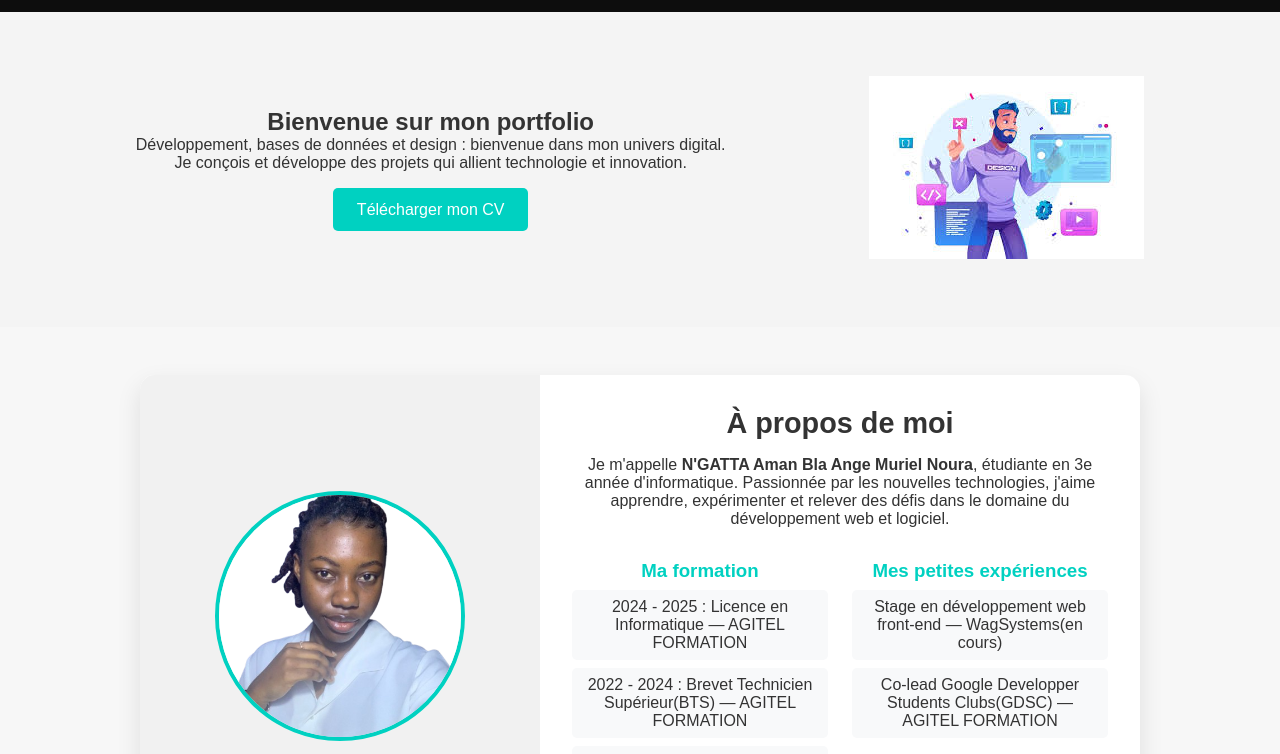
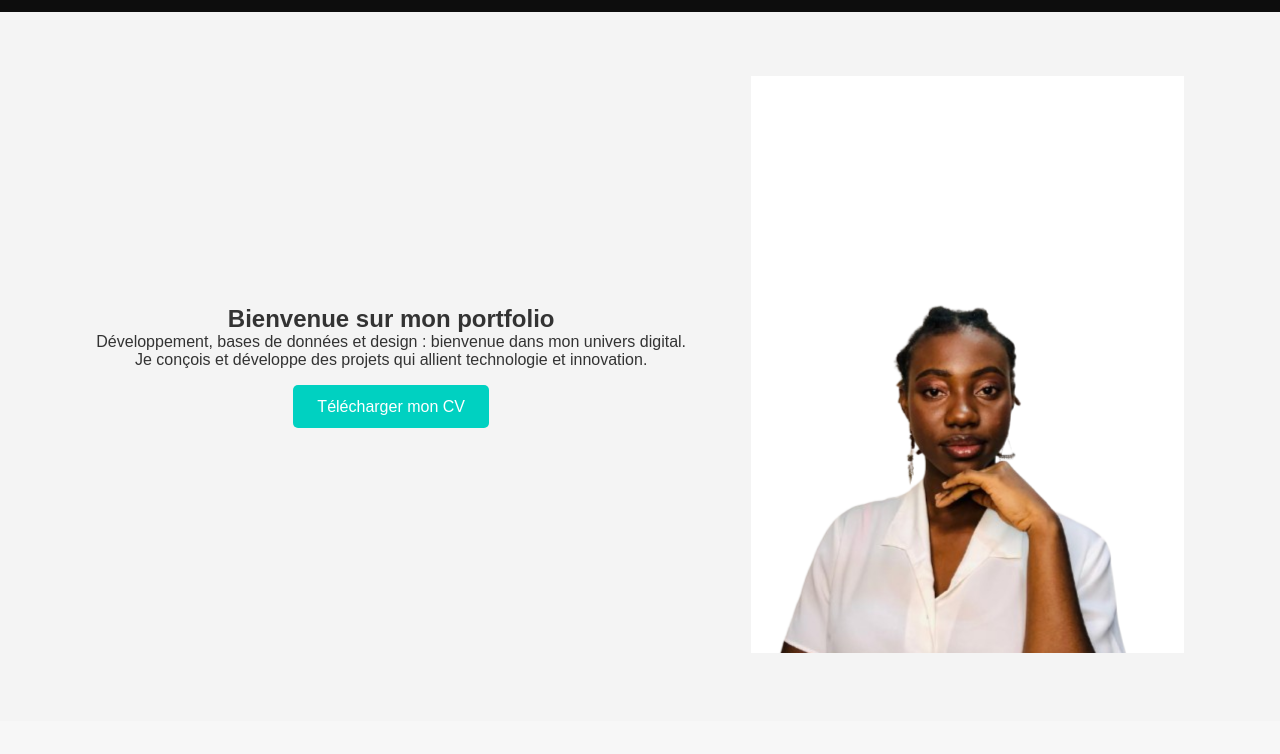
Before and after one commit to Murielng/Murielng.github.io, a plain HTML site: page index.html in a window 1280 px wide. Shown: the part 39-793 px from the top of the page. Drawn offline with Linux system fonts and the light colour scheme.

Commit message:
Ajout de l'image et modification du HTML

```diff
--- a/index.html
+++ b/index.html
@@ -35,7 +35,7 @@
         <a href="./DOC/CV_MURIEL_N'GATTA (2).pdf" target="_blank" class="btn">Télécharger mon CV</a>
       </div>
       <div>
-        <img src="./images/DEV.jpeg" alt="Photo de profil">
+        <img src="./images/Design sans titre.png" alt="Photo de profil">
       </div>
 
     </section>
```
Also changed, not shown: images/Design sans titre.png (added).
